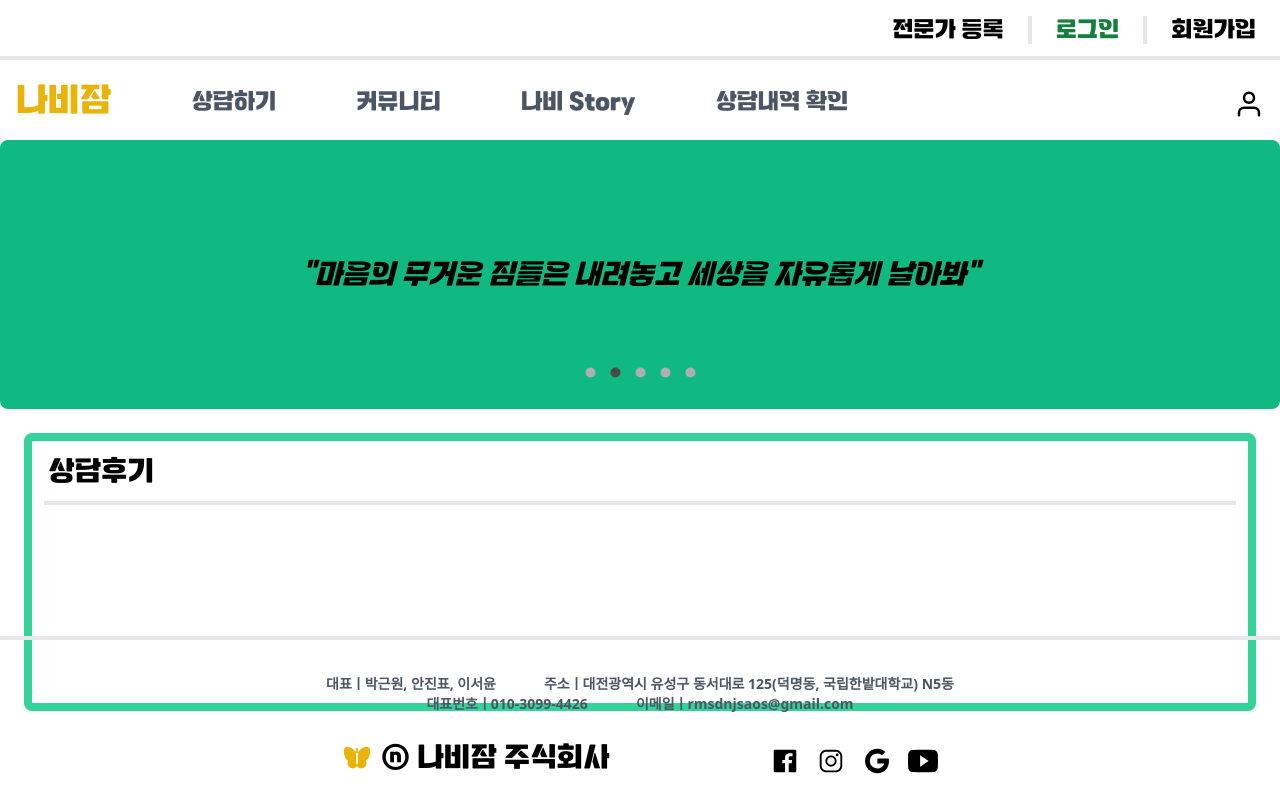
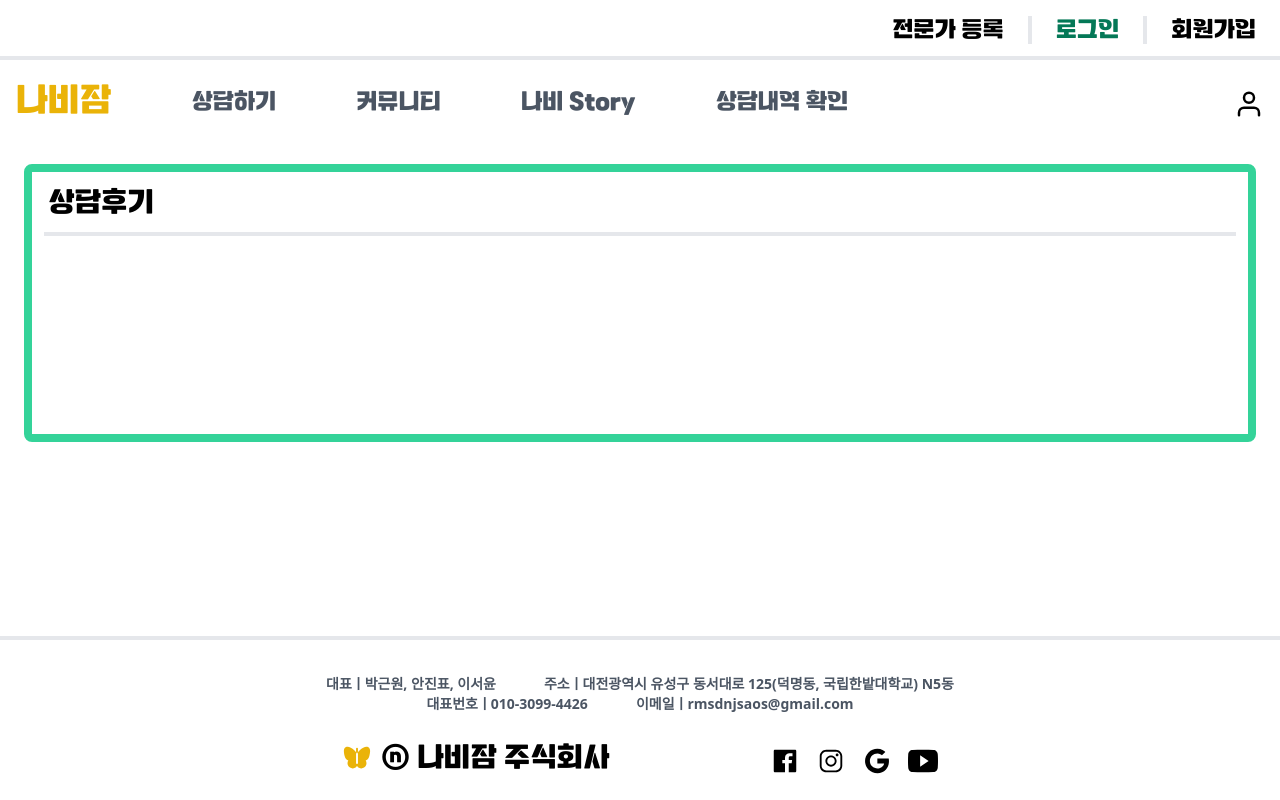
Before and after one commit to Geunone2/Nabijam, a Next.js app: page / in a window 1280 px wide. Built offline with nearby package versions, Linux system fonts and the light colour scheme.

Commit message:
모달 기능 추가로 인한 수정사항

```diff
--- a/src/app/components/Header.tsx
+++ b/src/app/components/Header.tsx
@@ -1,18 +1,20 @@
 import React from 'react';
 import Link from "next/link";
-import {IoHome} from "react-icons/io5";
+
+;
 import {FiUser} from "react-icons/fi";
-import {PiButterflyFill} from "react-icons/pi";
+import SearchModal from "@/app/components/SearchModal";
+import ModalButton from "@/app/components/ModalButton";
 
 export default function Header() {
     return (
         <>
-            <nav className='flex justify-end text-2xl gap-12 mx-6 mt-4 font-["Tenada"]'>
-                <Link href='/expertregister'>전문가 등록</Link>
+            <nav className='flex justify-end text-2xl gap-12 mx-6 mt-4'>
+                <Link href='/expertregister' className='font-["Tenada"]'>전문가 등록</Link>
                 <div className='border-2 left-1 -mx-6 mb-1'/>
-                <Link href='/signin' className='text-green-700'>로그인</Link>
+                <ModalButton/>
                 <div className='border-2 left-1 -mx-6 mb-1'/>
-                <Link href='/signup'>회원가입</Link>
+                <Link href='/signup' className='font-["Tenada"]'>회원가입</Link>
             </nav>
             <div className="w-full mt-2 mb-2 border-[2px] border-lightGray/30"></div>
             <header className='flex items-center p-4 font-["Tenada"]'>
--- a/src/app/components/Review.tsx
+++ b/src/app/components/Review.tsx
@@ -1,13 +1,17 @@
 import React from 'react';
+import MultiCarousel from "@/app/components/MultiCarousel";
 
 export default function Review() {
+
     return (
-        <section className='flex justify-between h-2/3 p-6 gap-20'>
-            <div className='border-8 rounded-lg border-emerald-400 w-full'>
-                <h1 className='text-3xl font-["Tenada"] m-4'>상담후기</h1>
-                <p className="w-[98%] mx-auto -mt-2 mb-2 border-[2px] border-lightGray/30"></p>
+        <>
+            <div className='flex justify-between h-2/3 p-6 gap-20'>
+                <div className='border-8 rounded-lg border-emerald-400 w-full'>
+                    <h1 className='text-3xl font-["Tenada"] m-4'>상담후기</h1>
+                    <p className="w-[98%] mx-auto -mt-2 mb-2 border-[2px] border-lightGray/30"></p>
+                </div>
             </div>
-        </section>
+        </>
     );
 }
 
--- a/src/app/layout.tsx
+++ b/src/app/layout.tsx
@@ -20,7 +20,8 @@
         <html lang="en">
         <body className='flex flex-col w-full max-w-screen-2xl mx-auto'>
         <Header/>
-        <main className='grow'>{children}</main>
+        <main className='grow'>{children}
+        </main>
         <Footer/>
         </body>
         </html>
--- a/src/app/page.tsx
+++ b/src/app/page.tsx
@@ -2,12 +2,14 @@
 import MultiCarousel from "@/app/components/MultiCarousel";
 import Review from "@/app/components/Review";
 import GiftShopBox from "@/app/components/GiftShopBox";
+import React from "react";
 
 export default function Home() {
     return (
         <>
-            <MultiCarousel/>
             <Review/>
         </>
     );
 }
+
+//<MultiCarousel/> 오류로 잠시 빼놓음
```
Also changed, not shown: 1 other file (tests, documents, lock files or other folders).
